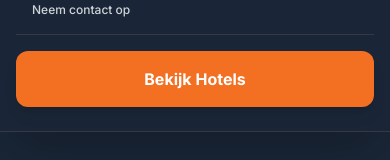
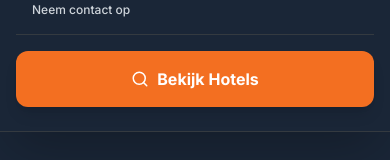
Before and after one commit to d4ni020/hotelmetjacuzzi, a Next.js app: page / in a window 390 px wide. Both pictures are taken after a click on the button "Hoofdmenu openen". Shown: the part 486-646 px from the top of the page. Built offline with nearby package versions, Linux system fonts and the light colour scheme.

Commit message:
feat: add search icon to Bekijk Hotels button in navbar
- Added search icon (magnifying glass) to mobile Bekijk Hotels button
- Icon uses currentColor to match button text color
- Improves visual clarity and user experience
- Consistent with search functionality of the button

```diff
--- a/src/components/Navbar.tsx
+++ b/src/components/Navbar.tsx
@@ -244,6 +244,19 @@ const Navbar = () => {
                   aria-label="Bekijk alle hotels met jacuzzi"
                 >
                   <div className="flex items-center justify-center space-x-2">
+                    <svg
+                      width="18"
+                      height="18"
+                      viewBox="0 0 24 24"
+                      fill="none"
+                      stroke="currentColor"
+                      strokeWidth="2"
+                      strokeLinecap="round"
+                      strokeLinejoin="round"
+                    >
+                      <circle cx="11" cy="11" r="8"/>
+                      <path d="m21 21-4.35-4.35"/>
+                    </svg>
                     <span>Bekijk Hotels</span>
                   </div>
                 </Link>
```
